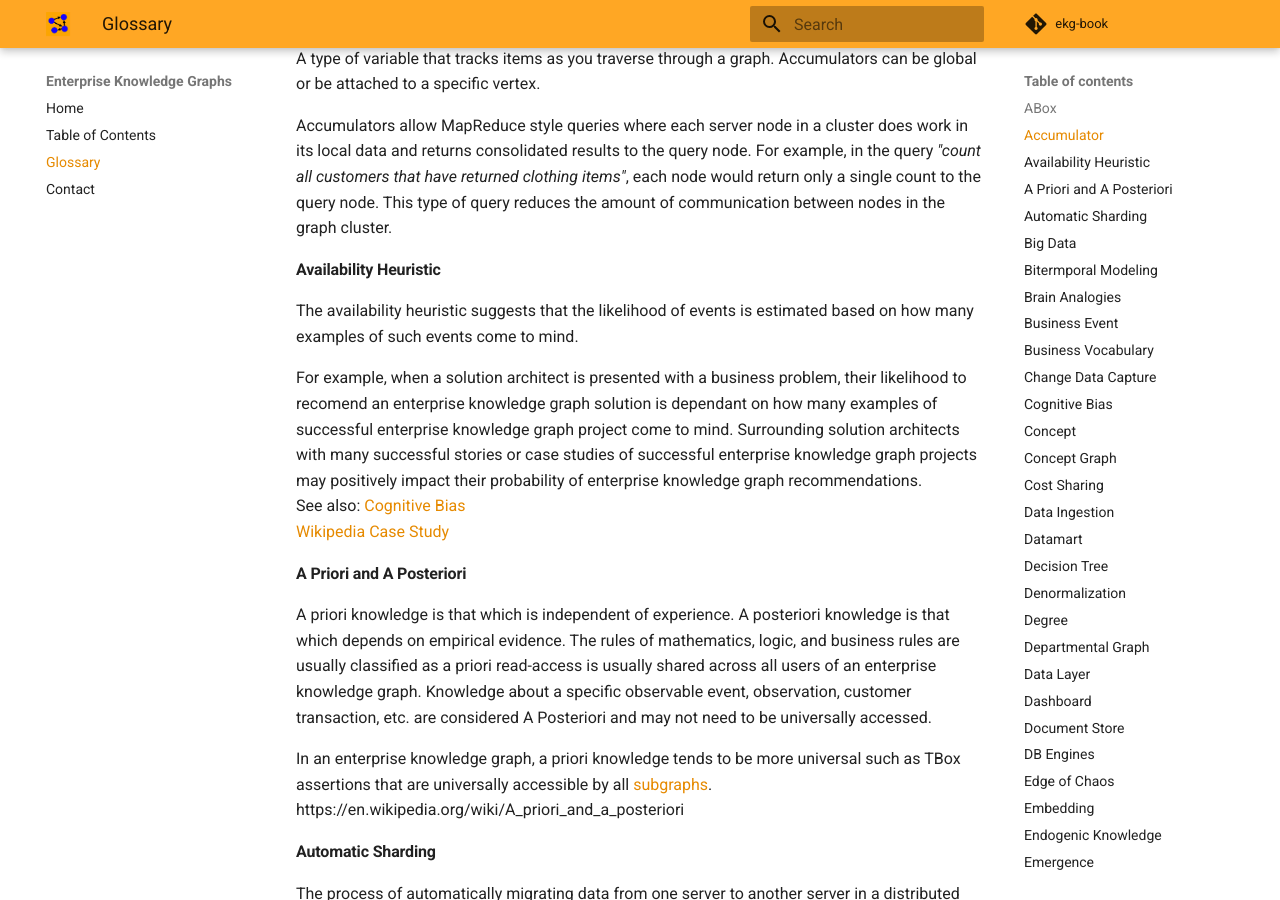
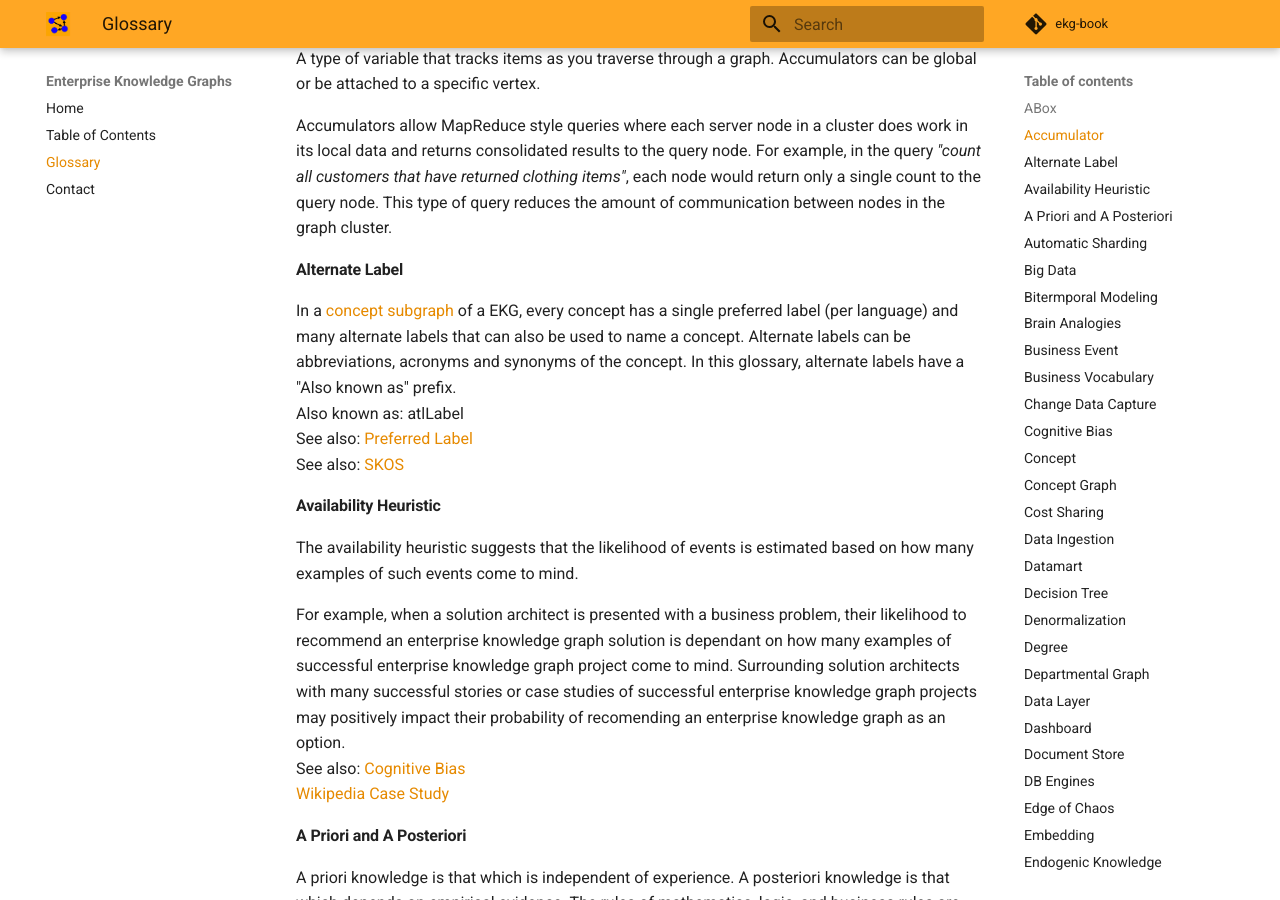
Before and after one commit to dmccreary/ekg-book, an MkDocs documentation site: the page built from docs/glossary.md, in a window 1280 px wide and 900 px high, scrolled down 454 px. Built offline with MkDocs 1.6.1 and Material for MkDocs 9.7.7, drawn with Linux system fonts in a browser that asks for light colours; comment, search, counter and statistics services are not loaded; some of the changed text lies outside the part shown.

Commit message:
updated content

```diff
--- a/docs/glossary.md
+++ b/docs/glossary.md
@@ -12,10 +12,16 @@ A type of variable that tracks items as you traverse through a graph.  Accumulat
 
 Accumulators allow MapReduce style queries where each server node in a cluster does work in its local data and returns consolidated results to the query node.  For example, in the query *"count all customers that have returned clothing items"*, each node would return only a single count to the query node.  This type of query reduces the amount of communication between nodes in the graph cluster.
 
+#### Alternate Label
+In a [concept](#concept) [subgraph](#subgraph) of a EKG, every concept has a single preferred label (per language) and many alternate labels that can also be used to name a concept.  Alternate labels can be abbreviations, acronyms and synonyms of the concept.  In this glossary, alternate labels have a "Also known as" prefix.
+<br/>Also known as: atlLabel
+<br/>See also: [Preferred Label](#preferred-label)
+<br/>See also: [SKOS](#simple-knowledge-organizational-system)
+
 #### Availability Heuristic
 The availability heuristic suggests that the likelihood of events is estimated based on how many examples of such events come to mind.
 
-For example, when a solution architect is presented with a business problem, their likelihood to recomend an enterprise knowledge graph solution is dependant on how many examples of successful enterprise knowledge graph project come to mind.  Surrounding solution architects with many successful stories or case studies of successful enterprise knowledge graph projects may positively impact their probability of enterprise knowledge graph recommendations.
+For example, when a solution architect is presented with a business problem, their likelihood to recommend an enterprise knowledge graph solution is dependant on how many examples of successful enterprise knowledge graph project come to mind.  Surrounding solution architects with many successful stories or case studies of successful enterprise knowledge graph projects may positively impact their probability of recomending an enterprise knowledge graph as an option.
 <br/>See also: [Cognitive Bias](#cognitive-bias)
 <br/>[Wikipedia Case Study](https://en.wikipedia.org/wiki/Case_study#In_business)
 
@@ -48,7 +54,7 @@ Explaining enterprise knowledge graphs in terms of the human brain.  Human brain
 A change in the state of a business entity within an operational source system that may be published to a downstream consumer such as an enterprise knowledge graph.
 
 Business events are usually transmitted by [Change Data Capture](#change-data-capture) software and sent via document messages in formats such as JSON or XML.
-[Wikipedia](https://en.wikipedia.org/wiki/Event-driven_architecture)
+<br/>[Wikipedia](https://en.wikipedia.org/wiki/Event-driven_architecture)
 
 #### Business Vocabulary
 A collection of terms and phrases that have meaning to a specific domain of work.  A business vocabulary typically starts out with a flat list of terms in a spreadsheet. The terms are listed with their abbreviations and definitions and how they are used within a specific project or department.
@@ -59,7 +65,7 @@ can have a dramatic increase on the search quality of a search engine.
 #### Change Data Capture
 Software that detects changes in a database and transmits the change information via [business events](#business-event) to a remote system.  These events are often published on stream processing systems using the publish/subscribe integration pattern.
 <br/>Also known as: CDC
-[Wikipedia page on Change Data Capture](https://en.wikipedia.org/wiki/Change_data_capture)
+<br/>[Wikipedia page on Change Data Capture](https://en.wikipedia.org/wiki/Change_data_capture)
 
 #### Cognitive Bias
 A systematic pattern of deviation from norm or rationality in judgment.
@@ -98,7 +104,7 @@ The ability of a single graph data model to be shared by many business units and
 <br/>See also: [No Complexity Penalty](#no-complexity-penalty)
 
 #### Data Ingestion
-A process by which data is moved from one or more sources to a destination where it can be stored and further analyzed. The data might be in different formats and come from various sources, including RDBMS, other types of databases, S3 buckets, CSVs, or from streams.
+A process by which data is moved from one or more sources to a destination where it can be stored and further analyzed. The data might be in different formats and come from various sources, including [RDBMS](../glossary.md#relational-database-management-system), other types of databases, S3 buckets, CSVs, or from streams.
 
 #### Datamart
 A data warehouse used by a project or a department.  Decomissioning datamarts is a key cost-driver to the adoption of enterprise knowledge graphs.
```
Also changed, not shown: other parts of docs/glossary.md (+2 -2 lines), docs/intro/introduction.md (+32 -2 lines), 1 other file.
